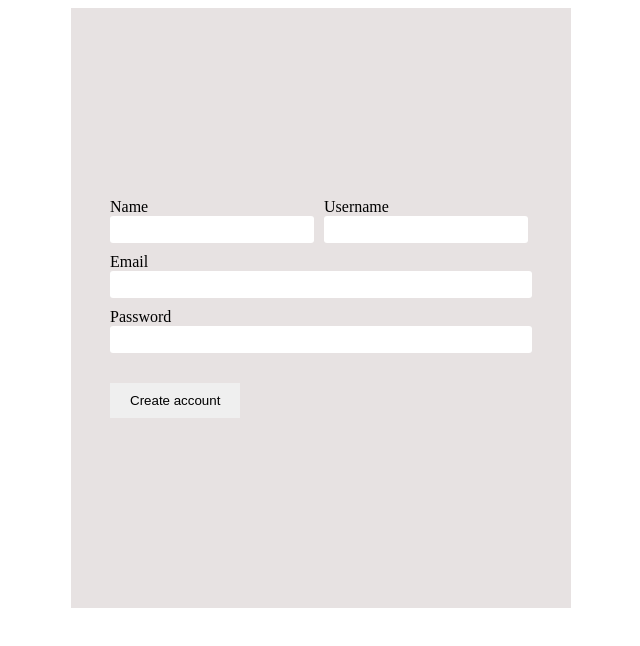
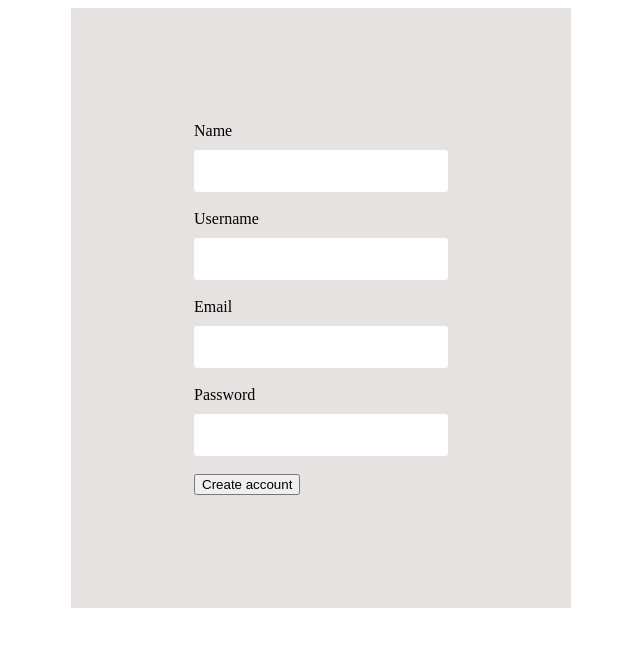
Before and after one commit to hamid-rahman/assignment-08, a plain HTML site: page index.html in a window 1280 px wide. Shown: the whole page, without its empty margins (319-959 px from the left). Drawn offline with Linux system fonts and the light colour scheme; a web font is replaced by a local one.

Commit message:
90 percent

```diff
--- a/css/style.css
+++ b/css/style.css
@@ -1,6 +1,4 @@
-.main{
-    display: flex;
-}
+
 
 .form_main{
     background-color: rgb(231, 226, 226);
@@ -10,35 +8,17 @@
     display: flex;
     justify-content: center;
     align-items: center;
+    font-family: popp;
 }
 .form_main input{
-    height: 25px;
+    height: 40px;
+    width: 250px;
     border-radius: 3px;
     outline: none;
     border: navajowhite;
+    margin-top: 10px;
 }
 .form_main form label{
     color: black;
+     margin: 10px 0;
 }
-.main .name input{
-    margin-right: 10px;
-    width: 200px;
-}
-.main .username input{
-    width: 200px;
-}
-.form_main .email{
-    margin: 10px 0;
-}
-.form_main button{
-    margin-top: 30px;
-    padding: 10px 20px;
-    cursor: pointer;
-    border: none;
-}
-input[type="email"] {
-    width: 418px;
-}
-input[type="password"] {
-    width: 418px;
-}
--- a/index.html
+++ b/index.html
@@ -4,33 +4,26 @@
     <meta charset="UTF-8">
     <meta http-equiv="X-UA-Compatible" content="IE=edge">
     <meta name="viewport" content="width=device-width, initial-scale=1.0">
-    <title>assignment-08|form</title>
+    <title>assignment-08 | form</title>
     <link rel="stylesheet" href="css/style.css">
+    <link href="https://fonts.googleapis.com/css2?family=Poppins:wght@100&family=Xanh+Mono&display=swap" rel="stylesheet">
 </head>
 <body>
 <div class="form_main">
     <form action="">
-        <div class="main">
-            <div class="name">
             <label for="">Name</label><br>
-            <input type="text" name="name" id=""><br>
-            </div>
+            <input type="text" name="name" id=""><br><br>
 
-            <div class="username">
             <label for="">Username</label><br>
-            <input type="text" name="name" id="">
-            </div>
-        </div>
+            <input type="text" name="name" id=""><br><br>
 
-        <div class="email">
+
             <label for="">Email</label><br>
-            <input type="email" name="email" id="">
-            </div>
+            <input type="email" name="email" id=""><br><br>
 
-            <div class="pass">
             <label for="">Password</label><br>
-            <input type="password" name="password" id="">
-            </div>
+            <input type="password" name="password" id=""><br><br>
+
 
             <button>Create account</button>
     </form>
```
